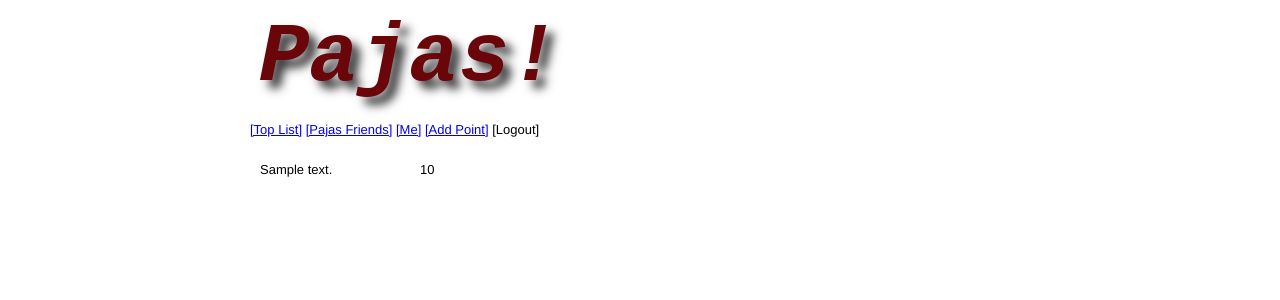
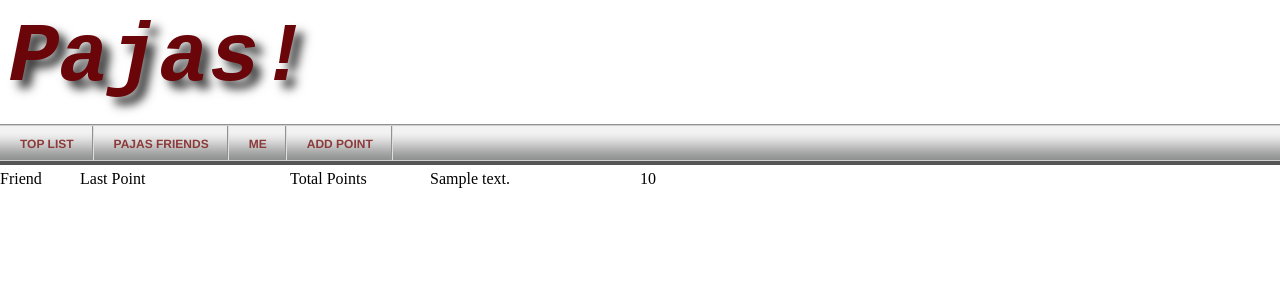
Before and after one commit to axling/Pajas, a Python web app: template templates/friend_list.html in a window 1280 px wide. Shown: the top 300 px of the page. Run offline with Jinja, Linux system fonts and the light colour scheme; the template is opened without the code that fills it: most values are stand-ins (such as "Sample title", 1, 10 or a date in 2020); some libraries are stand-ins or nearby versions.

Commit message:
add changesto layout, add new css menu

```diff
--- a/main.py
+++ b/main.py
@@ -36,7 +36,7 @@ from operator import itemgetter
 import Cookie
 import base64
 import cgi
-import conf
+import debug_conf as conf
 import datetime
 import hashlib
 import hmac
--- /dev/null
+++ b/static/layout.css
@@ -0,0 +1,103 @@
+
+/* ******************************************************************** */
+/*                  Generated by: http://csscreator.com                 */
+/* ******************************************************************** */
+html, body{
+ margin:0;
+ padding:0;
+ }
+
+#pagewidth{
+ width:860px;
+}
+
+#header{
+ position:relative;
+ height:170px;
+ width:100%;
+ display:block;
+ overflow:auto;
+}
+
+#twocols{
+ width:100%;
+ float:right;
+ position:relative;
+  }
+
+#rightcol{
+ width:20%;
+ float:right;
+ position:relative;
+}
+
+#maincol{
+ float: left;
+ position: relative;
+ width:80;
+ }
+
+#footer{
+ height:60px;
+ clear:both;
+ display:block;
+ overflow:auto;
+}
+
+
+
+
+/* ******************************************************************** */
+/* Clearfix: http://csscreator.com/attributes/containedfloat.php        */
+/* ******************************************************************** */
+.clearfix:after {
+ content: ".";
+ display: block;
+height: 0;
+ clear: both;
+ visibility: hidden;
+ }
+
+.clearfix{display: inline-block;}
+
+/* Hides from IE-mac \*/
+* html .clearfix{height: 1%;}
+.clearfix{display: block;}
+/* End hide from IE-mac */
+
+
+
+
+/* ******************************************************************** */
+/*                      printer styles                                  */
+/* ******************************************************************** */
+
+ @media print{
+
+/*hide the right column when printing*/
+#rightcol{display:none;}
+#twocols, #maincol{width:100%; float:none;}
+}
+
+/* ******************************************************************** */
+/*                      Pajas specific                                  */
+/* ******************************************************************** */
+.point {
+    margin: 0 auto;
+}
+.pajas {
+    width: 70px;
+}
+.description {
+    width: 200px;
+}
+.nr_points {
+    width: 120px;
+    margin-rigth: 0px;
+
+}
+
+.point, .pajas, .description, .nr_points {
+    margin-right: 10px;
+    float:left;
+}
--- /dev/null
+++ b/static/menu_style.css
@@ -0,0 +1,35 @@
+/******   H3    */
+ul#menu{
+	margin:0;
+	padding:0;
+	list-style-type:none;
+	width:auto;
+	position:relative;
+	display:block;
+	height:36px;
+	text-transform:uppercase;
+	font-size:12px;
+	font-weight:bold;
+	background:transparent url("images/OFF.gif") repeat-x top left;
+	font-family:Helvetica,Arial,Verdana,sans-serif;
+	border-bottom:4px solid #555555;
+	border-top:1px solid #919191;
+}
+ul#menu li{
+	display:block;
+	float:left;
+	margin:0;
+	pading:0;}
+ul#menu li a{
+	display:block;
+	float:left;
+	color:#8c3a3a;
+	text-decoration:none;
+	font-weight:bold;
+	padding:12px 20px 0 20px;
+	height:24px;
+	background:transparent url("images/DIVIDER.gif") no-repeat top right;
+	}
+ul#menu li a:hover{
+	background:transparent url("images/HOVER.gif") no-repeat top right;
+	}
--- a/templates/base.html
+++ b/templates/base.html
@@ -7,10 +7,12 @@
       {% block title %}Welcome{% endblock %} &mdash; Pajas!
     </title>
     <meta name="description" content="Give Pajas Points to your Friends">
-    <link rel="stylesheet" type="text/css" media="all" href="/reset.css" />
-    <link rel="stylesheet" type="text/css" media="all" href="/text.css" />
-    <link rel="stylesheet" type="text/css" media="all" href="/960.css" />
+    <link rel="stylesheet" type="text/css" media="all" href="/layout.css" />
+    <!--[if IE]>
+    <script src="http://html5shiv.googlecode.com/svn/trunk/html5.js"></script>
+    <![endif]-->
     <link rel="stylesheet" type="text/css" media="all" href="/main.css" />
+    <link rel="stylesheet" type="text/css" href="/menu_style.css" />
     <link rel="stylesheet" type="text/css" media="all" href="/css/ui-lightness/jquery-ui-1.8.9.custom.css" />
     <script src="/jquery-1.5.min.js"></script>
     <script src="/jquery-ui-1.8.9.custom.min.js"></script>
@@ -22,29 +24,34 @@
     </style>
   </head>
   <body>
-    <div class="container_12">
-      <div class="grid_4 prefix_1 suffix_7">
+    <div class="pagewidth">
+      <div id="header">
 	<a href="/"><img src="/pajas_logo.png" /></a>
-      </div>
-      <div class="clear"></div>
         {% if logged_in_user %}
-      <div class="grid_6 prefix_1 suffix_5 menu">
 	{% block navbar %}
-	<a href="/list_points">[Top List]</a>
-	<a href="/friend_list">[Pajas Friends]</a>
-	<a href="/user_page/{{logged_in_user.user_id}}">[Me]</a>
-	<a href="/add_point">[Add Point]</a>
-	<a class="logout" onclick="FB.logout()">[Logout]</a>
+	<ul id="menu">
+	  <li><a href="/list_points" target="_self">Top List</a></li>
+	  <li><a href="/friend_list" target="_self">Pajas Friends</a></li>
+	  <li><a href="/user_page/{{logged_in_user.user_id}}" target="_self">
+	      Me</a></li>
+	  <li><a href="/add_point" target="_self">Add Point</a></li>
+	</ul>
 	{% endblock %}
       </div>
-      <div class="clear"></div>
       {% endif %}
-
+      <div id="wrapper" class="clearfix">
+	<div id="maincol">
 	  {% if message %}
-      <div class="message {{ message.type }}">{{ message.content|safe }}</div>
+	  <div class="message {{ message.type }}">{{ message.content|safe }}
+	  </div>
 	  {% endif %}
 	  {% block body %}
 	  {% endblock %}
+	</div>
+	<div id="rightcol">
+	</div>
+      </div>
+      <div id="footer"></div>
     </div>
     <script src="/main.js"></script>
     <div id="fb-root"></div>
--- a/templates/friend_list.html
+++ b/templates/friend_list.html
@@ -5,11 +5,16 @@
 {% endblock %}
 
 {% block body %}
+<div class="point">
+  <div class="pajas">Friend</div>
+  <div class="description">Last Point</div>
+  <div class="nr_points">Total Points</div>
+</div>
 {% for uid, last_point, nr_points in friendlist %}
-<div class="grid_11 prefix_1 point">
-  <div class="fb_uid grid_1 alpha" id="{{uid}}"></div>
-  <div class="grid_2">{{ last_point.description }}</div>
-  <div class="grid_7 omega">{{ nr_points }}</div>
+<div class="point">
+  <div class="fb_uid pajas" id="{{uid}}"></div>
+  <div class="description">{{ last_point.description }}</div>
+  <div class="nr_points">{{ nr_points }}</div>
 </div>
 {% endfor %}
 {% endblock %}
```
Also changed, not shown: static/images/DIVIDER.gif (added), static/images/HOVER.gif (added), static/images/OFF.gif (added). Lines whose indentation alone changed are shown as unchanged.
